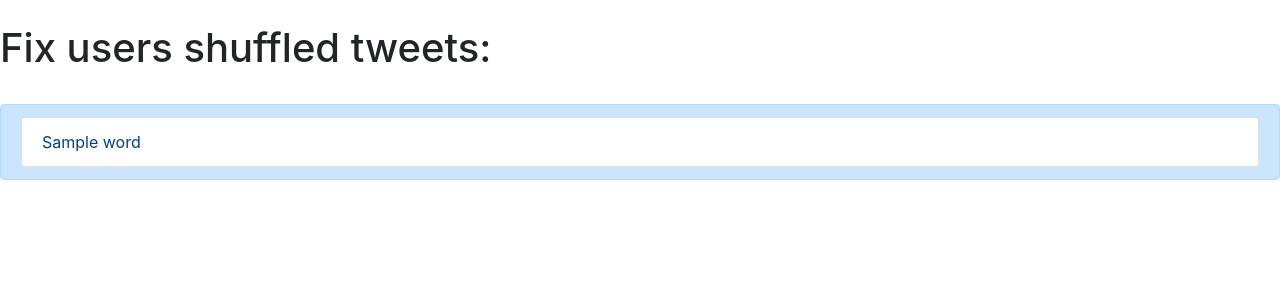
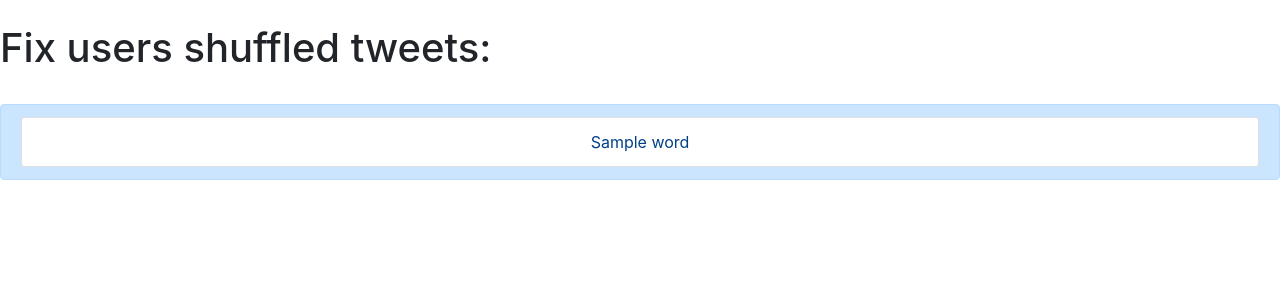
Before and after one commit to LeeWannacott/tweet-repair-game-django, a Django app: template tweet_app/website/templates/home.html in a window 1280 px wide. Shown: the part 56-356 px from the top of the page. Run offline with Django 3.2, Linux system fonts and the light colour scheme; the template is opened without the code that fills it: most values are stand-ins (such as "Sample title", 1, 10 or a date in 2020); some libraries are stand-ins or nearby versions.

Commit message:
horizontal drag lists working

```diff
--- a/tweet_app/website/templates/home.html
+++ b/tweet_app/website/templates/home.html
@@ -4,8 +4,41 @@
 
 {% block content %}
 
+<!doctype html>
+<html lang="en">
+<head>
+
+<style>
+/* Make Horizontal. */
+li.list-group-item {
+    margin-left: 0;
+    margin-right: 0;
+    padding-left: 0;
+    padding-right: 0;
+}
+li.list-group-item {
+    flex-grow: 1;
+    list-style-type: none;
+    text-align: center;
+}
+
+ul.list-group {
+    display: flex;
+    flex-direction: row;
+    flex-wrap: wrap;
+}
+
+/* Change the link color to #111 (black) on hover */
+li a:hover {
+  background-color: #111;
+}
+</style>
+</head>
+<body>
+
 <br>
 <h1>Fix users shuffled tweets: </h1>
+
 
 
 
@@ -17,18 +50,24 @@
 
 	<div class="alert alert-primary" role="alert">
 
-	<ul id="simpleList" class="list-group">
+	<ul class="list-group">
 	{% for word in tweet %}
 
 		<li class="list-group-item">{{word}}</li>
-
-
 
 	{% endfor %}
 	</ul>
 	</div>
 
-	<script>Sortable.create(simpleList,{direction:'horizontal'});</script>
+
 {% endfor %}
 
+<script>
+for (let tweetList of document.querySelectorAll('ul.list-group')){
+	Sortable.create(tweetList,{direction:'horizontal'})
+}
+</script>
+</body>
+</html>
+
 {% endblock %}
--- a/tweet_app/website/views.py
+++ b/tweet_app/website/views.py
@@ -38,7 +38,7 @@ def home(request):
 	# user = api.get_user(screen_name = 'theresa_may')
 	# print(user.id)
 	try:
-		for tweet in api.search('airplanes',result_type='popular',count=5):
+		for tweet in api.search('popular',result_type='popular',count=100):
 			#print(tweet.text)
 			tweet_text = tweet.text
 			time = tweet.created_at
@@ -61,6 +61,7 @@ def home(request):
 			#print(word)
 			answers = words[:-1]
 			print(answers)
+
 			newwords = words[:-1]
 			shuffle(newwords)
 			print(newwords)
```
